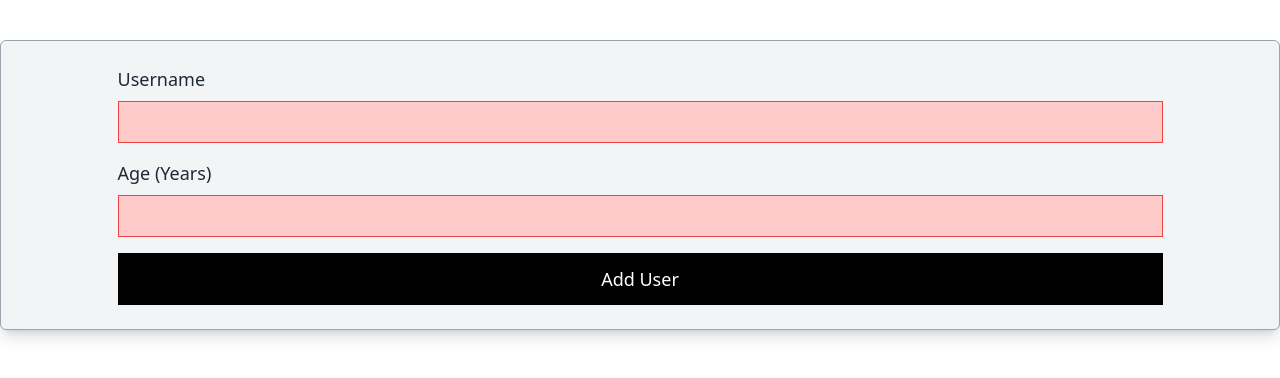
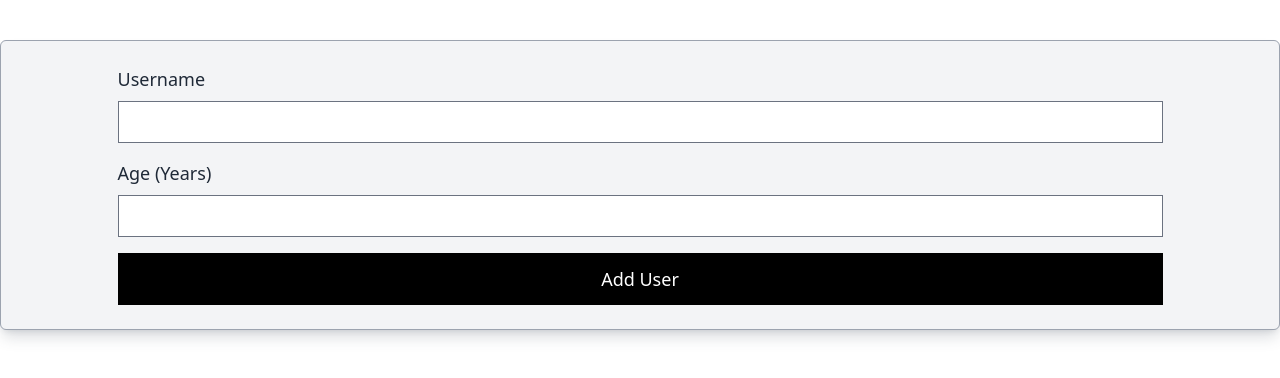
Before and after one commit to tolu-c/learnReact, a React (Create React App) app in the folder my-project/: page / in a window 1280 px wide. Shown: the top 378 px of the page. Built offline with nearby package versions, Linux system fonts and the light colour scheme.

Commit message:
validating user input

```diff
--- a/my-project/src/components/users/AddUser.js
+++ b/my-project/src/components/users/AddUser.js
@@ -4,12 +4,21 @@ import { useState } from "react";
 
 function AddUser(props) {
   const [enteredUsername, setEnteredUsername] = useState("");
-  const [enteredage, setEnteredAge] = useState("");
+  const [enteredAge, setEnteredAge] = useState("");
 
   function addUser(event) {
     event.preventDefault();
+    if (enteredUsername.trim().length === 0 || !enteredAge.trim().length === 0) {
+        return
+    }
+    if (+enteredAge < 1) {
+        return
+    }
+
     console.log("submitted");
-    console.log(enteredUsername, enteredage);
+    console.log(enteredUsername, enteredAge);
+    setEnteredUsername("");
+    setEnteredAge("");
   }
 
   function usernameChangeHandler(event) {
@@ -37,7 +46,7 @@ function AddUser(props) {
             type="text"
             id="username"
             name="username"
-            required
+            value={enteredUsername}
             onChange={usernameChangeHandler}
             className="text-base text-gray-600 focus:border-gray-600 focus:ring-gray-600 invalid:text-red-500 invalid:border-red-500 focus:invalid:border-red-500 focus:invalid:ring-red-500 invalid:bg-red-200"
           />
@@ -55,7 +64,7 @@ function AddUser(props) {
             id="age"
             onChange={ageChangeHandler}
             name="age"
-            required
+            value={enteredAge}
             className="text-base text-gray-600 focus:border-gray-600 focus:ring-gray-600 invalid:text-red-500 invalid:border-red-500 focus:invalid:border-red-500 focus:invalid:ring-red-500 invalid:bg-red-200"
           />
         </div>
```
